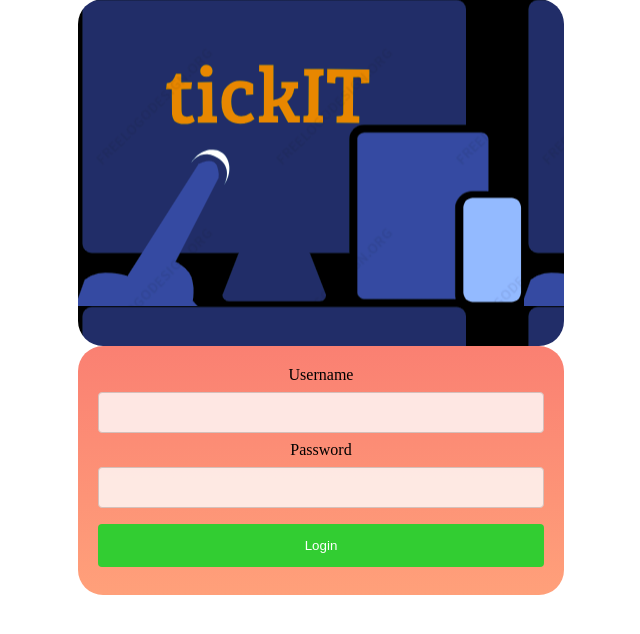
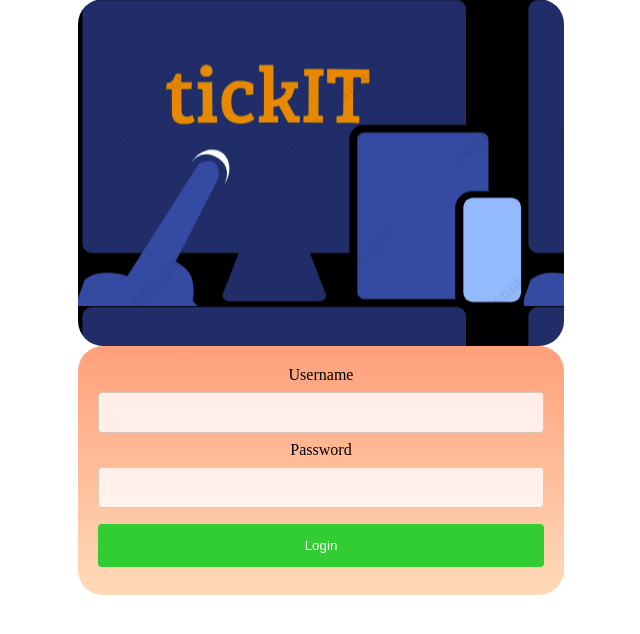
Before and after one commit to capstone-commerce/tickIT, a PHP site: page /login.php in a window 1280 px wide. Shown: the part 31-665 px from the top of the page, without its empty margins (327-967 px from the left). Run offline with PHP 8.4, Linux system fonts and the light colour scheme; data that the repository does not hold is empty.

Commit message:
Update login.css

```diff
--- a/src/static/css/login.css
+++ b/src/static/css/login.css
@@ -46,6 +46,6 @@ input[type=submit]{
 }
 div{
 	border-radius: 25px;
-	background-image: linear-gradient(salmon, lightsalmon);
+	background-image: linear-gradient(lightsalmon, peachpuff);
 	padding: 20px;
 }
```
